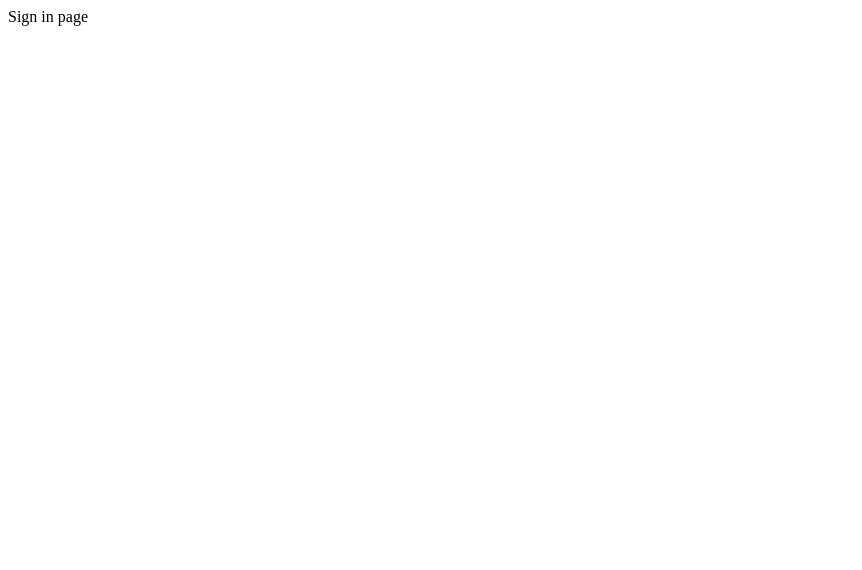
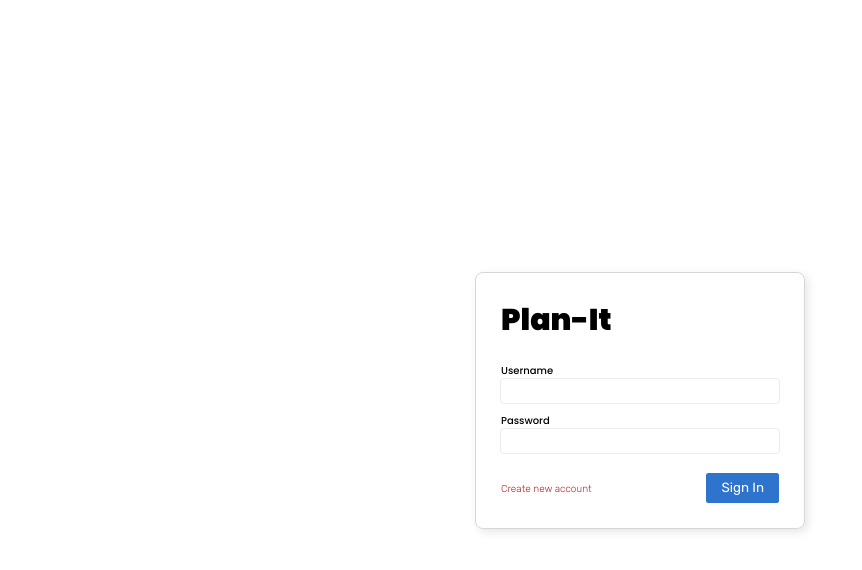
Before and after one commit to BrandonMartinDev/calendar-app, a React (Vite) app in the folder client/: page /auth/signin in a window 1280 px wide. Shown: the top 570 px of the page, without its empty margins (0-862 px from the left). Built offline with nearby package versions, Linux system fonts and the light colour scheme.

Commit message:
Created basic sign in page

```diff
--- a/client/src/index.css
+++ b/client/src/index.css
@@ -0,0 +1,92 @@
+/* IMPORTS */
+@import url('https://fonts.googleapis.com/css2?family=Poppins:ital,wght@0,100;0,200;0,300;0,400;0,500;0,600;0,700;0,800;0,900;1,100;1,200;1,300;1,400;1,500;1,600;1,700;1,800;1,900&family=Rubik:ital,wght@0,300..900;1,300..900&display=swap');
+
+
+
+/* GLOBAL VARIABLES */
+
+:root {
+
+    /* COLORS */
+
+    --red-500: #b62525;
+
+    --blue-500: #2e73cc;
+    --blue-700: #1f57a0;
+
+    --light-gray-100: #ececec;
+    --light-gray-300: #d6d6d6;
+
+    --gray-300: #494949;
+    --gray-500: #303030;
+    --gray-700: #1a1a1a;
+    --gray-900: #0f0f0f;
+
+
+    /* FONTS */
+
+    --ff-poppins: "Poppins";
+    --ff-rubik: "Rubik";
+
+}
+
+
+/* CSS RESET */
+
+* {
+
+    margin: 0;
+    padding: 0;
+    list-style: none;
+    border: none;
+    text-decoration: none;
+    scroll-behavior: smooth;
+    box-sizing: border-box;
+
+    scrollbar-width: thin;
+    scrollbar-color: gray transparent;
+
+    outline: none;
+
+    font-family: var(--ff-rubik);
+
+}
+
+html,
+body,
+#root {
+    height: 100%;
+    height: 100%;
+}
+
+html {
+    font-size: 62.5%;
+}
+
+body {
+
+    font-family: var(--rubik);
+    font-weight: 300;
+    font-size: 1.6rem;
+
+}
+
+img {
+    max-width: 100%;
+}
+
+
+
+/* GLOBAL STYLES */
+
+.container {
+
+    max-width: 90em;
+    width: 80%;
+    margin: 0 auto;
+
+}
+
+.page-wrapper {
+    height: 100%;
+}
--- a/client/src/pages/signin/index.tsx
+++ b/client/src/pages/signin/index.tsx
@@ -1,4 +1,9 @@
 // -- == [[ IMPORTS ]] == -- \\
+
+// CSS
+
+import { Link } from "react-router";
+import "./signin.css";
 
 
 
@@ -6,7 +11,36 @@
 
 const SignInPage = () => {
     return (
-        <div>Sign in page</div>
+        <div className="page-wrapper signin">
+            <main>
+
+                <h2>Plan-It</h2>
+
+                <form action="" className="auth-wrapper">
+
+                    <div className="inputs">
+
+                        <div className="input-box">
+                            <label htmlFor="username">Username</label>
+                            <input type="text" id="username" name="username" />
+                        </div>
+
+                        <div className="input-box">
+                            <label htmlFor="">Password</label>
+                            <input type="password" id="password" name="password" />
+                        </div>
+
+                    </div>
+
+                    <div className="bottom">
+                        <span><Link to='/auth/signup'>Create new account</Link></span>
+                        <button type="submit">Sign In</button>
+                    </div>
+
+                </form>
+
+            </main>
+        </div>
     )
 }
 
--- a/client/src/pages/signin/signin.css
+++ b/client/src/pages/signin/signin.css
@@ -0,0 +1,131 @@
+/* MAIN */
+
+.page-wrapper.signin {
+    display: grid;
+    place-items: center;
+}
+
+.signin main {
+
+    padding: 2.5rem;
+    max-width: 33rem;
+    width: 100%;
+
+    border-radius: 8px;
+    border: 1px solid var(--light-gray-300);
+    box-shadow: 3px 3px 10px rgba(0, 0, 0, .1);
+
+}
+
+.signin main h2 {
+
+    font-size: 3rem;
+    font-family: var(--ff-poppins);
+    font-weight: 900;
+
+}
+
+
+
+
+
+/* FORM */
+
+.signin form {
+
+    display: flex;
+    flex-direction: column;
+
+    font-size: 1.2rem;
+
+}
+
+
+/* FORM INPUTS */
+
+.signin .inputs {
+
+    --margin: 2rem;
+
+    margin-top: var(--margin);
+    margin-bottom: var(--margin);
+
+    display: flex;
+    flex-direction: column;
+
+    gap: 1rem;
+
+}
+
+.signin .input-box {
+    gap: 1rem;
+}
+
+.signin .input-box label {
+
+    font-size: 1rem;
+    font-weight: 500;
+    font-family: var(--ff-poppins);
+
+}
+
+.signin .input-box input {
+
+    padding: .25rem .66rem;
+    width: 100%;
+
+    font-size: 1.6rem;
+    font-weight: 300;
+    color: var(--gray-500);
+
+    border-radius: 3px;
+    outline: 1px solid var(--light-gray-100);
+
+}
+
+.signin .input-box input:focus {
+    outline: 1px solid var(--light-gray-300);
+}
+
+
+/* FORM BOTTOM */
+
+.signin form .bottom {
+
+    display: flex;
+    align-items: center;
+    justify-content: space-between;
+
+}
+
+.signin form .bottom a {
+
+    color: var(--red-500);
+
+    font-size: 1rem;
+    font-weight: 300;
+
+}
+
+.signin form .bottom a:hover,
+.signin form .bottom a:focus {
+    text-decoration: underline;
+}
+
+
+.signin form .bottom button {
+
+    padding: .75rem 1.5rem;
+    border-radius: .25rem;
+
+    color: white;
+    background-color: var(--blue-500);
+
+    cursor: pointer;
+
+}
+
+.signin form .bottom button:hover,
+.signin form .bottom button:focus {
+    background-color: var(--blue-700);
+}
```
